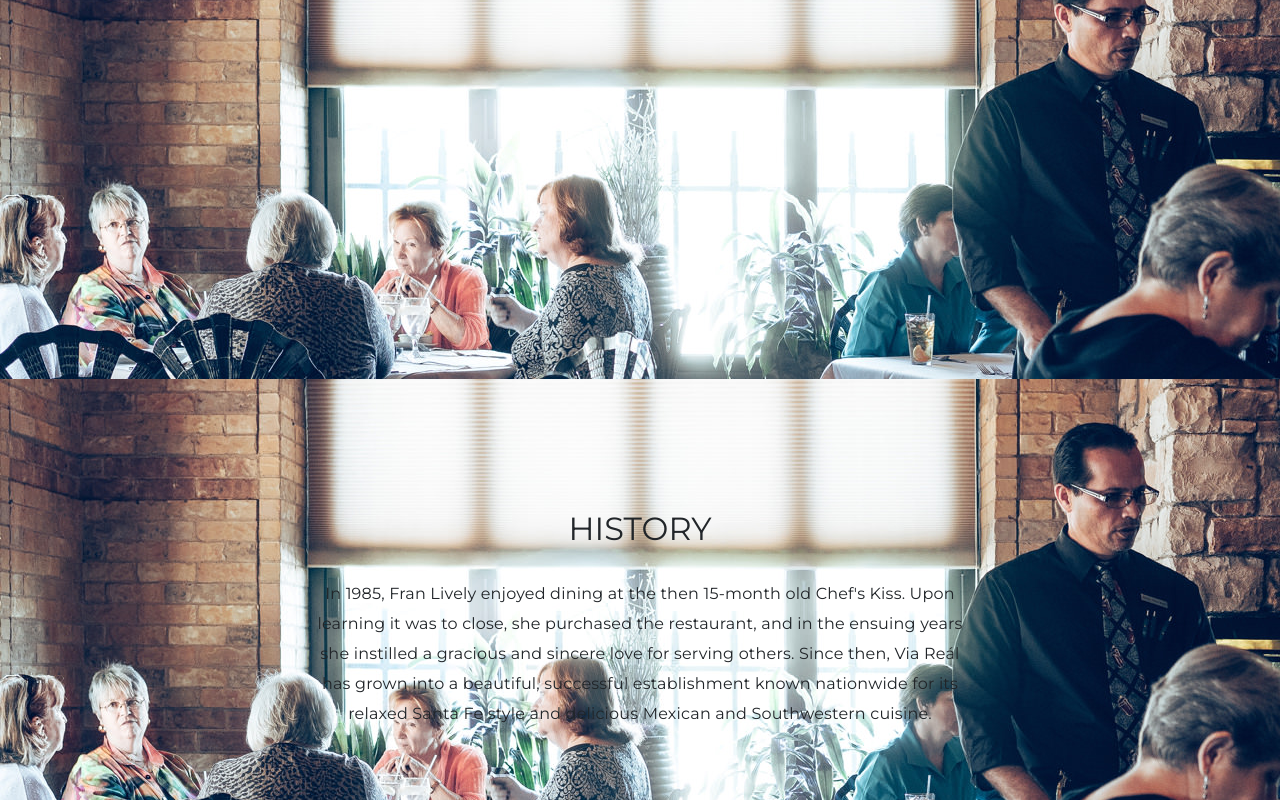
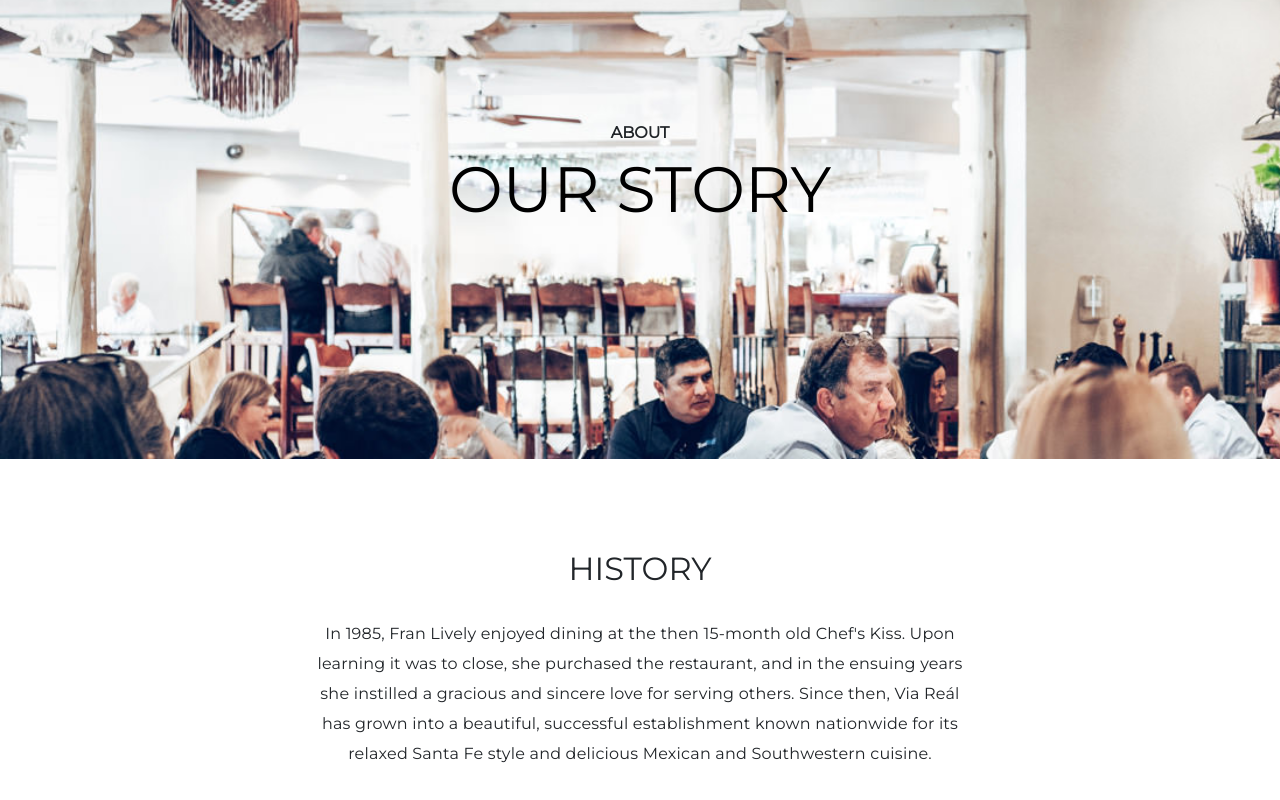
Before and after one commit to lamodots/chefs-kiss, a React (Create React App) app: page /about in a window 1280 px wide. Shown: the part 180-980 px from the top of the page. Built offline with nearby package versions, Linux system fonts and the light colour scheme.

Commit message:
feat:  updated about pages

```diff
--- a/src/component/Banner/Banner.css
+++ b/src/component/Banner/Banner.css
@@ -3,24 +3,26 @@
     padding:0;
     margin:0;
 }
-.hero{
+.banner-hero{
 
 height: 70vh;
 width: 100%;
 cursor: pointer;
-background-image: url('../../assets/logo.png');
+background-image: url('../../assets/about.jpg');
 background-repeat: no-repeat;
 background-size: cover;
 display: flex;
+flex-direction: column;
 justify-content: center;
 align-items: center;
 
 }
 
 
+
 h1{
 font-size: 4rem;
 text-align: center;
-color: white;
+color: black;
 
 }
--- a/src/component/Banner/Banner.js
+++ b/src/component/Banner/Banner.js
@@ -2,11 +2,12 @@ import React from 'react';
 import './Banner.css';
 
 function Banner(props) {
-  const titles = props.title;
+  const title = props.title;
 
   return(
-    <section className='hero'>
-    <h1>{titles}</h1>
+    <section className='banner-hero'>
+      <h6><b>ABOUT </b> </h6>
+    <h1>{title}</h1>
   </section>
   );
   }
--- a/src/component/Textbox/Textbox.css
+++ b/src/component/Textbox/Textbox.css
@@ -3,13 +3,14 @@
     padding:0;
     margin:0;
 }
-.hero{
+.about-hero{
 
 height: 50vh;
 width: 100%;
 display: flex;
 justify-content: center;
 align-items: center;
+background-color: white !important;
 
 }
 
--- a/src/component/Textbox/Textbox.js
+++ b/src/component/Textbox/Textbox.js
@@ -6,7 +6,7 @@
       const texts = props.texts;
 
       return(
-        <section className='hero'>
+        <section className='about-hero'>
                 <div className="content">
                 	<h2>{headings}</h2>
                 	<p>{texts}</p>
--- a/src/component/carousel/CarouselSlider.css
+++ b/src/component/carousel/CarouselSlider.css
@@ -2,6 +2,9 @@
     position: relative;
     height: 100vh;
     width: 100vw;
+}
+#welcome{
+    color: white !important;
 }
 .banner{
     height: 100%;
--- a/src/component/carousel/CarouselSlider.js
+++ b/src/component/carousel/CarouselSlider.js
@@ -32,7 +32,7 @@ const CarouselSlider = () => {
           <div className='banner '>
             <div className='content-wrapper'>
               <div className='welcome'>
-                <h1>WELCOME</h1>
+                <h1 id='welcome'>WELCOME</h1>
                 <p>To the oasis of Las Colinas in Irving, TX.</p>
 
                 <PrimaryButton shadow="shadow-light">BOOK A TABLE</PrimaryButton>
--- a/src/pages/about/About.js
+++ b/src/pages/about/About.js
@@ -5,12 +5,12 @@ import Textbox from '../../component/Textbox/Textbox';
 function About() {
   return (
     <div className ="About">
-        <Banner titles="OUR STORY"/>
+        <Banner title="OUR STORY"/>
         <Textbox
         headings="HISTORY"
         texts ="In 1985, Fran Lively enjoyed dining at the then 15-month old Chef's Kiss. Upon learning it was to close, she purchased the restaurant, and in the ensuing years she instilled a gracious and sincere love for serving others. Since then, Via Reál has grown into a beautiful, successful establishment known nationwide for its relaxed Santa Fe style and delicious Mexican and Southwestern cuisine."
         />
-        <Banner titles=" "/>
+        <Banner title="OUR PHILOSOPHY" id="about2"/>
         <Textbox
         headings="PHILOSOPHY"
         texts="When you enter Chef's Kiss, you are a guest in our home. We will do all we can to help you feel relaxed and comfortable. We want our service to be impeccable, the setting to be warm and inviting, and the food to be superb. Whether you are dining out with friends, or joining your colleagues for a private, corporate event, we truly hope your experience is delightful and memorable. Most of all we want you to feel welcomed...
```
Also changed, not shown: src/assets/about.jpg (added), src/assets/philosophy.jpg (added).
